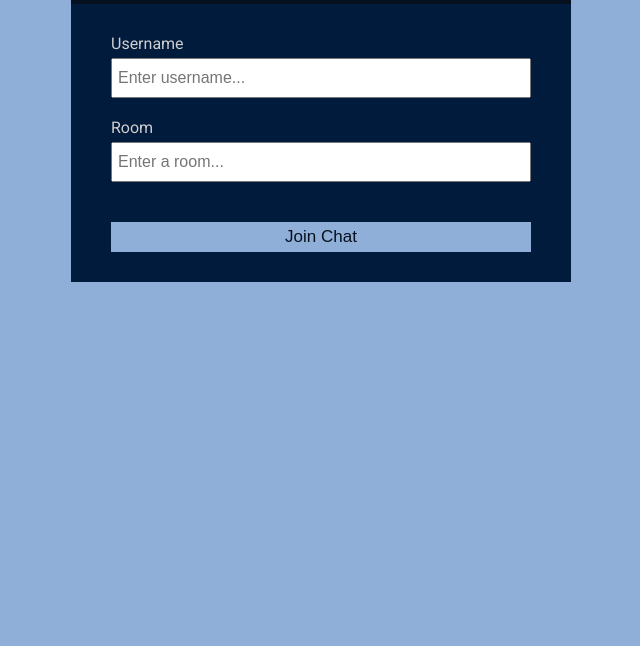
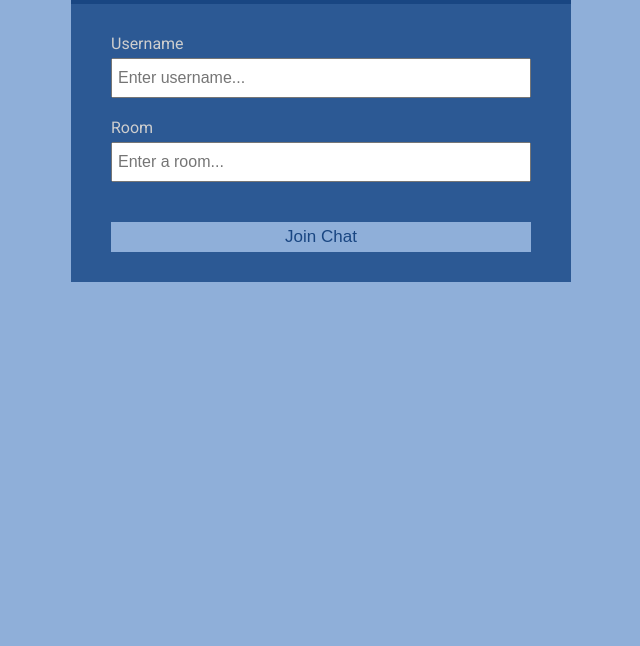
Before and after one commit to mriduldey/chat-app-with-rooms, a website: page public/index.html in a window 1280 px wide. Shown: the part 154-800 px from the top of the page, without its empty margins (319-959 px from the left). Drawn offline with Linux system fonts and the light colour scheme.

Commit message:
ui updated

```diff
--- a/public/css/style.css
+++ b/public/css/style.css
@@ -1,8 +1,8 @@
 @import url("https://fonts.googleapis.com/css?family=Roboto&display=swap");
 
 :root {
-  --dark-color-a: #06111f;
-  --dark-color-b: #011b3d;
+  --dark-color-a: #194682;
+  --dark-color-b: #2C5994;
   --light-color: #8fafd9;
   --text-light: #cecece;
 }
```
